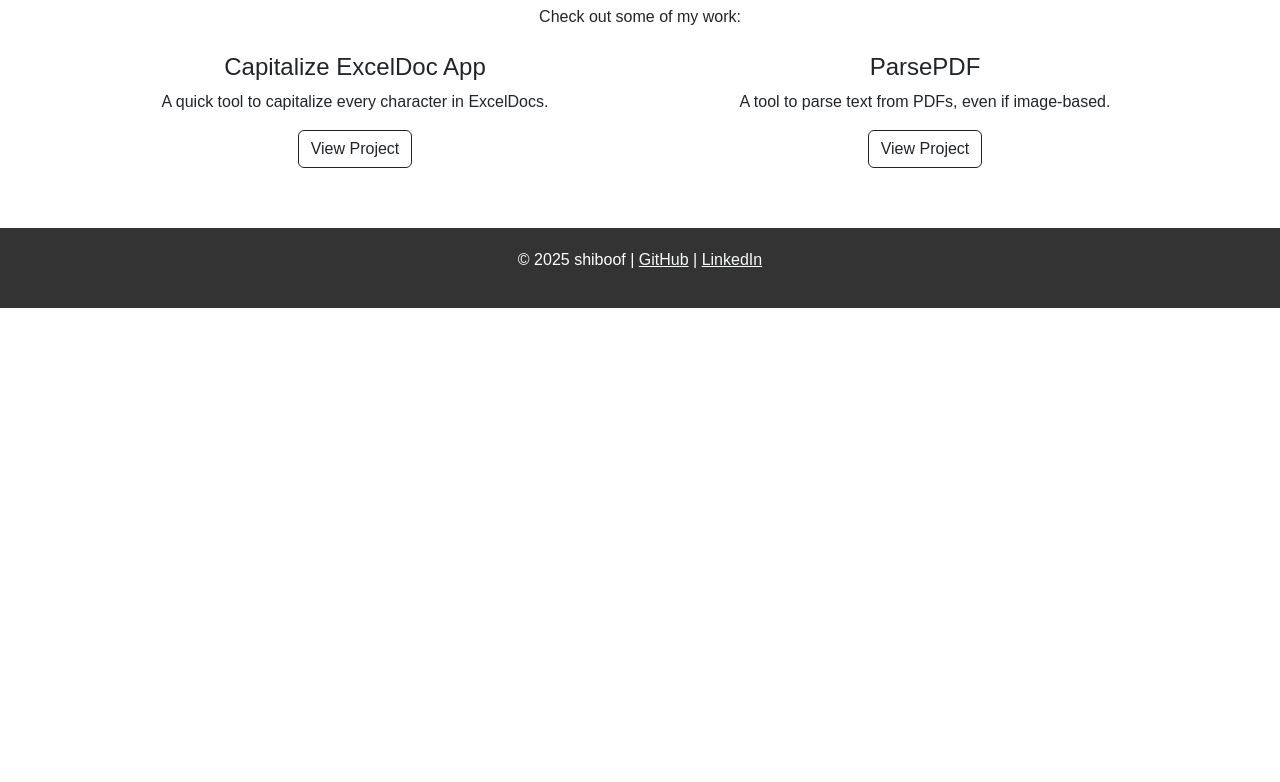
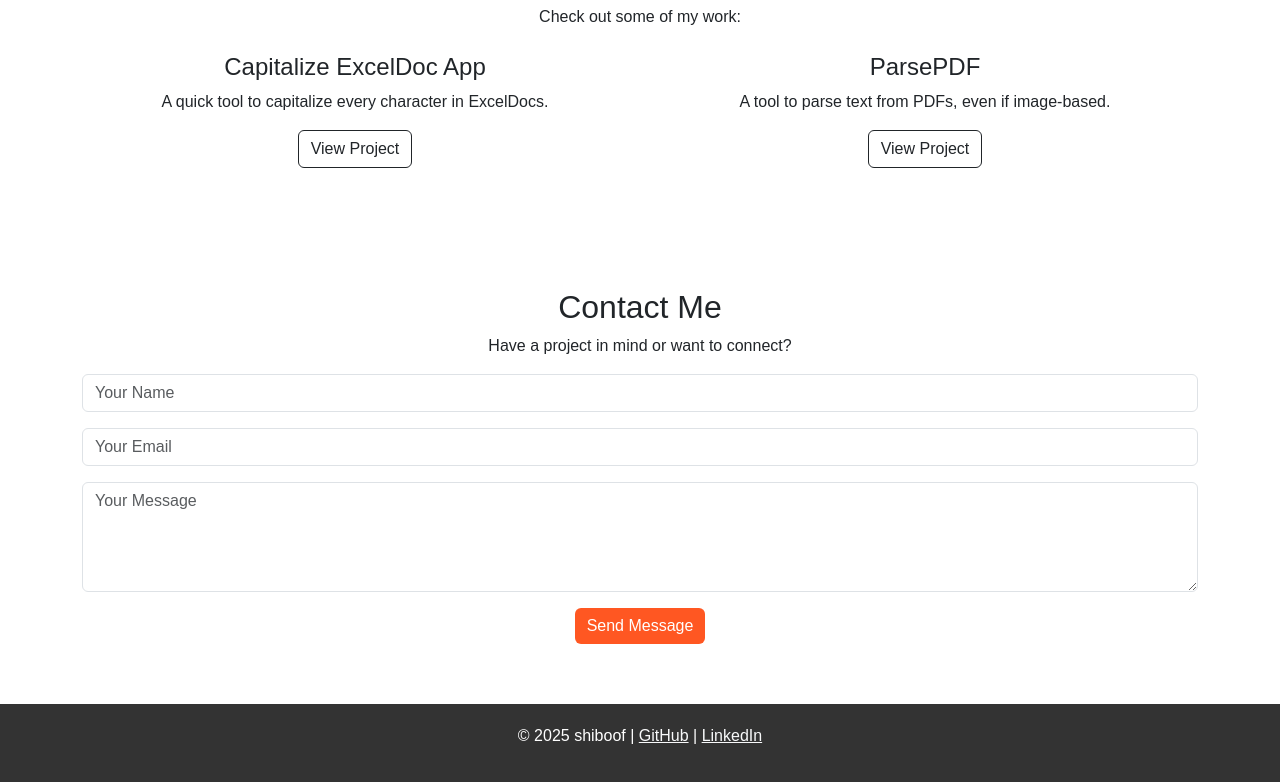
Before and after one commit to Shiboof/shiboof.github.io, a plain HTML site: page index.html in a window 1280 px wide. Shown: the part 1006-1788 px from the top of the page. Before the commit the page ends 1314 px from the top, so only its background shows below. Drawn offline with nearby package versions, Linux system fonts and the light colour scheme.

Commit message:
Update index.html
adding contact form

```diff
--- a/index.html
+++ b/index.html
@@ -138,6 +138,26 @@
     </div>
 </section>
 
+    <!-- Contact Section -->
+<section id="contact" class="section text-center">
+    <div class="container">
+        <h2>Contact Me</h2>
+        <p>Have a project in mind or want to connect?</p>
+        <form action="https://formspree.io/f/YOUR_FORM_ID" method="POST">
+            <div class="mb-3">
+                <input type="text" name="name" class="form-control" placeholder="Your Name" required>
+            </div>
+            <div class="mb-3">
+                <input type="email" name="email" class="form-control" placeholder="Your Email" required>
+            </div>
+            <div class="mb-3">
+                <textarea name="message" class="form-control" rows="4" placeholder="Your Message" required></textarea>
+            </div>
+            <button type="submit" class="btn btn-primary">Send Message</button>
+        </form>
+    </div>
+</section>
+
     <!-- Footer -->
     <footer>
         <p>&copy; 2025 shiboof | <a href="https://github.com/shiboof" class="text-light">GitHub</a> | <a href="https://linkedin.com/in/cameron-rogers13" class="text-light">LinkedIn</a></p>
```
